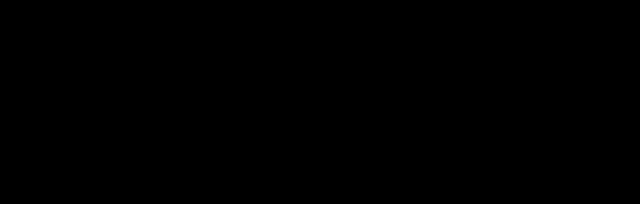
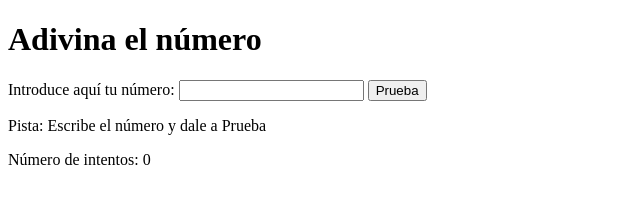
Before and after one commit to Adalab/modulo-2-evaluacion-intermedia-SandraLarrosa, a plain HTML site: page index.html in a window 1280 px wide. Shown: the whole page, without its empty margins (0-640 px from the left). Drawn offline with Linux system fonts and the light colour scheme.

Commit message:
html structure

```diff
--- a/index.html
+++ b/index.html
@@ -1,12 +1,24 @@
 <!DOCTYPE html>
 <html lang="es">
-<head>
-    <meta charset="UTF-8">
-    <meta name="viewport" content="width=device-width, initial-scale=1.0">
-    <link rel="stylesheet" href="./styles/style.css">
+  <head>
+    <meta charset="UTF-8" />
+    <meta name="viewport" content="width=device-width, initial-scale=1.0" />
+    <link rel="stylesheet" href="./styles/style.css" />
     <title>Adivina el número</title>
-</head>
-<body>
+  </head>
+  <body>
+    <main>
+      <h1>Adivina el número</h1>
+      <form action="">
+        <label for="">Introduce aquí tu número: </label>
+        <input type="text" />
+        <button>Prueba</button>
+      </form>
+      <div>
+          <p>Pista: <span>Escribe el número y dale a Prueba</span></p>
+          <p>Número de intentos: <span>0</span> </p>
+      </div>
+    </main>
     <script src="./js/main.js"></script>
-</body>
+  </body>
 </html>
--- a/styles/style.css
+++ /dev/null
@@ -1,3 +0,0 @@
-* {
-    background-color: black;
-}
```
